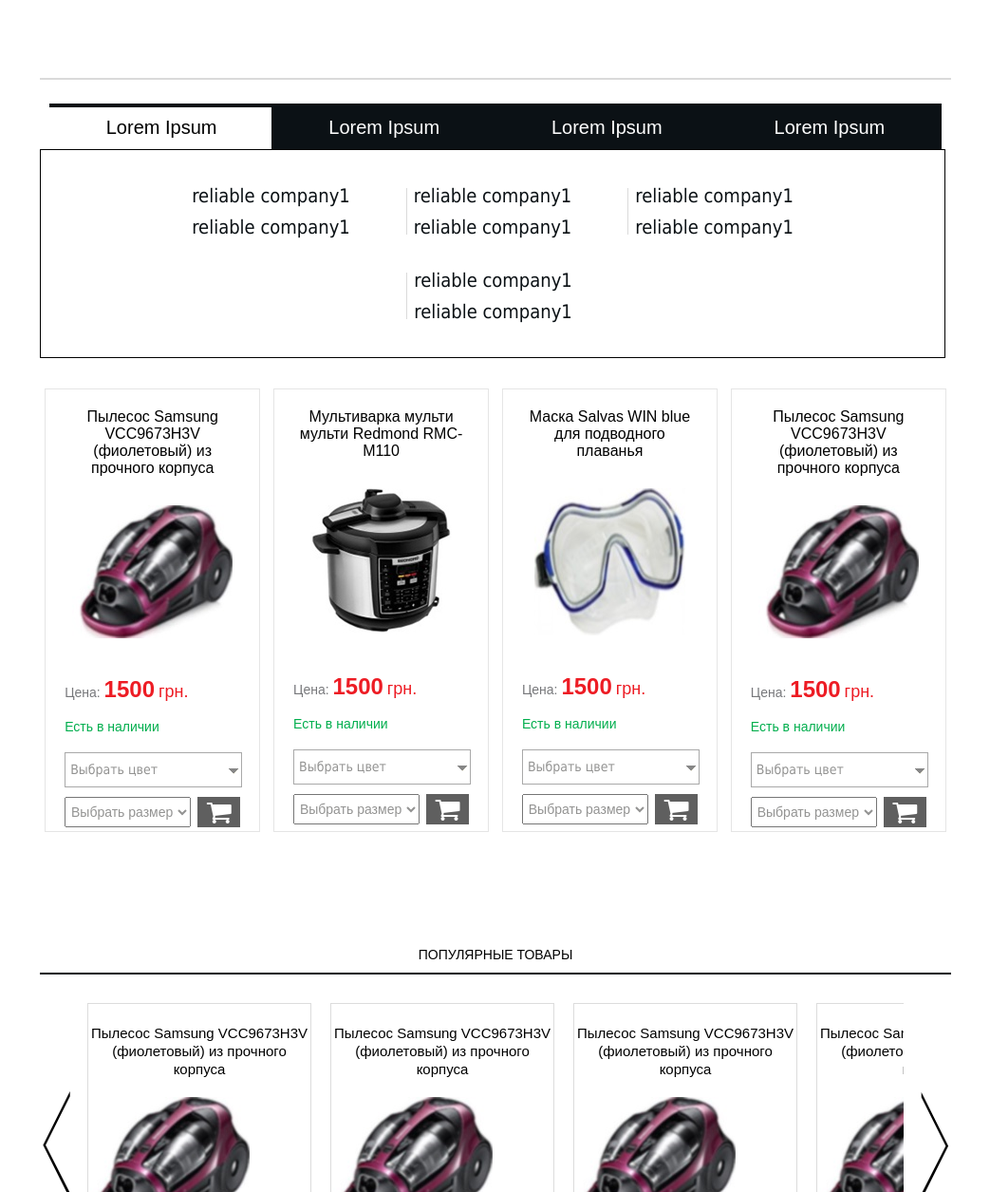
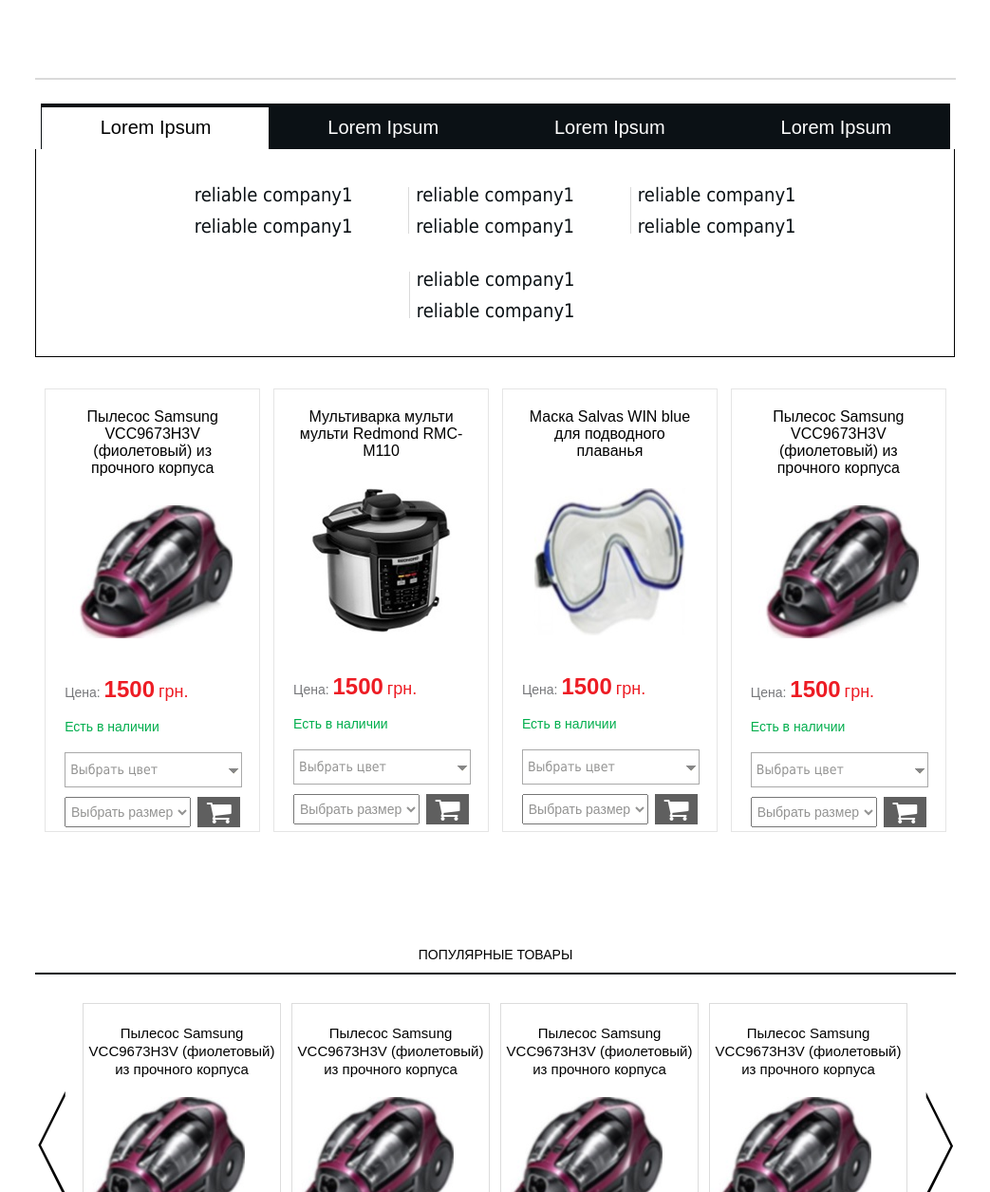
Before and after one commit to Yurii-Chaban/test, a plain HTML site: page index.html in a window 1280 px wide. Shown: the part 65-1320 px from the top of the page at 95% size, without its empty margins (118-1161 px from the left). Drawn offline with nearby package versions, Linux system fonts and the light colour scheme.

Commit message:
fix product slider

```diff
--- a/index.html
+++ b/index.html
@@ -617,13 +617,13 @@
 	<!-- Include scripts -->
 	<script src="js/jquery1.3.2.min.js"></script>
 	<script src="js/responsivemultimenu.js"></script>
-	<script defer src="js/jquery.flexslider.js"></script>
 	<script src="js/lenguage_select.js"></script>
 	<script src="js/jquery.min.js"></script>
 	<script type="text/javascript" src="https://code.jquery.com/jquery-latest.min.js"></script>
     <script src="js/carousel/jquery.tinycarousel.js"></script>
 	<script src="js/popbox.js"></script>
 	<script src="js/quote_menu.js"></script>
+	<script defer src="js/jquery.flexslider.js"></script>
 	<script>
 		$(document).ready(function()
 		{
--- a/resorces/MinionPro/style.css
+++ /dev/null
@@ -1,8 +0,0 @@
-/* #### Generated By: http://www.cufonfonts.com #### */
-
-@font-face {
-font-family: 'Minion Pro Regular';
-font-style: normal;
-font-weight: normal;
-src: local('Minion Pro Regular'), url('MinionPro-Regular.woff') format('woff');
-}
--- a/sass/main_style.scss
+++ b/sass/main_style.scss
@@ -13,7 +13,7 @@ a {
 
 .wrapper {
 	box-sizing: border-box;
-	max-width: 980px;
+	max-width: 990px;
 	width: 100%;
 	margin: 0 auto;
 	padding: 0 10px;
@@ -463,7 +463,7 @@ header {
 					font-size: 20px;
 				}
 				@media (min-width: 1024px) {
-					padding: 14px 60px 12px;
+					padding: 14px 62px 12px;
 				}
 			}
 			&:last-child {
@@ -478,6 +478,8 @@ header {
 					color: #000;
 					background-color: #fff;
 					border-top: 4px solid #0b1115;
+					border-left: 1px solid #0b1115;
+					border-right: 1px solid #0b1115;
 					-webkit-transition: all 0.3s ease-in-out;
 					-moz-transition:    all 0.3s ease-in-out;
 					-o-transition:      all 0.3s ease-in-out;
@@ -506,6 +508,7 @@ header {
 			left: 0;
 			padding: 20px;
 			border: 1px solid #000;
+			border-top: none;
 			height: auto;
 			overflow-y: auto;
 			&:nth-of-type(1),
@@ -517,7 +520,7 @@ header {
 				}
 
 				@media (min-width: 768px) {
-					width: 95%;
+					width: 95.6%;
 					margin-top: 10px;
 				}
 			}
@@ -690,6 +693,7 @@ header {
 	    position: relative;
 	    padding: 0 50px 10px;
 	    .viewport {
+	    	width: 869px;
 		    height: 300px;
 		    overflow: hidden;
 		    position: relative;
@@ -754,8 +758,8 @@ header {
 			.overview {
 			    width: 240px;
 				li {
-				    margin: 0 20px 0 0;
-				    width: 236px;
+				    margin: 0 11px 0 0;
+				    width: 209px;
 				 }
 			}
 		}
```
Also changed, not shown: stylesheets/main_style.css.
